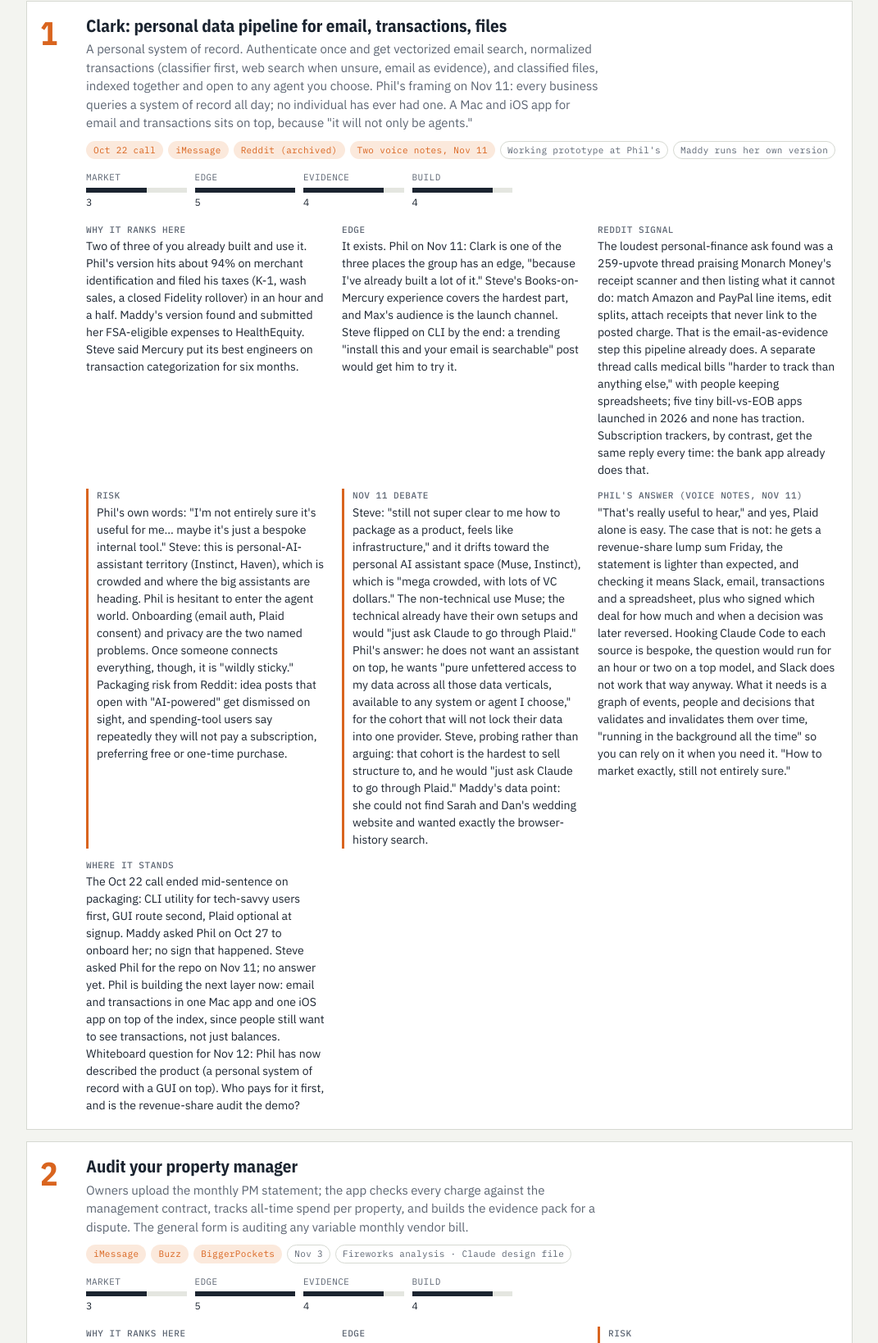
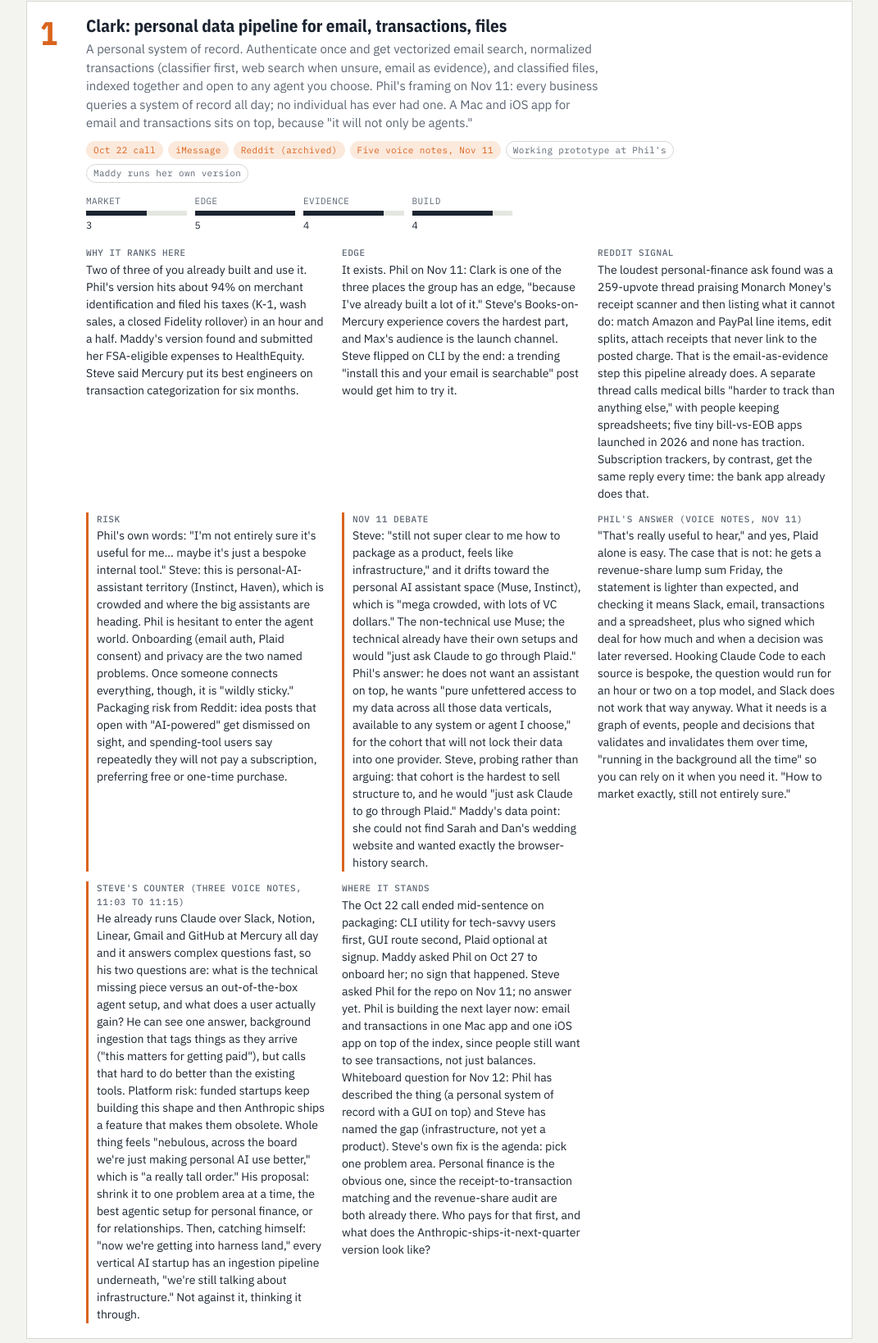
Before and after one commit to madelinekornack-afk/davenport-idea-board, a plain HTML site: page index.html in a window 1280 px wide. Shown: the part 1271-2909 px from the top of the page at 82% size, without its empty margins (104-1175 px from the left). Drawn offline with nearby package versions, Linux system fonts and the light colour scheme.

Commit message:
Clark: Steve's three Nov 11 voice notes (missing piece, platform risk, narrow to one area)
Co-Authored-By: Claude Fable 5.1 <noreply@anthropic.com>

```diff
--- a/index.html
+++ b/index.html
@@ -152,7 +152,7 @@ tbody tr:last-child td { border-bottom: 0; }
   <article class="card"><div class="n">1</div><div class="b">
     <h3>Clark: personal data pipeline for email, transactions, files</h3>
     <p class="pitch">A personal system of record. Authenticate once and get vectorized email search, normalized transactions (classifier first, web search when unsure, email as evidence), and classified files, indexed together and open to any agent you choose. Phil's framing on Nov 11: every business queries a system of record all day; no individual has ever had one. A Mac and iOS app for email and transactions sits on top, because "it will not only be agents."</p>
-    <div class="meta"><span class="chip src">Oct 22 call</span><span class="chip src">iMessage</span><span class="chip src">Reddit (archived)</span><span class="chip src">Two voice notes, Nov 11</span><span class="chip">Working prototype at Phil's</span><span class="chip">Maddy runs her own version</span></div>
+    <div class="meta"><span class="chip src">Oct 22 call</span><span class="chip src">iMessage</span><span class="chip src">Reddit (archived)</span><span class="chip src">Five voice notes, Nov 11</span><span class="chip">Working prototype at Phil's</span><span class="chip">Maddy runs her own version</span></div>
     <div class="scores">
       <div class="score"><label>Market</label><div class="track"><i style="width:60%"></i></div><div class="v">3</div></div>
       <div class="score"><label>Edge</label><div class="track"><i style="width:100%"></i></div><div class="v">5</div></div>
@@ -166,7 +166,8 @@ tbody tr:last-child td { border-bottom: 0; }
       <div class="risk"><b>Risk</b>Phil's own words: "I'm not entirely sure it's useful for me... maybe it's just a bespoke internal tool." Steve: this is personal-AI-assistant territory (Instinct, Haven), which is crowded and where the big assistants are heading. Phil is hesitant to enter the agent world. Onboarding (email auth, Plaid consent) and privacy are the two named problems. Once someone connects everything, though, it is "wildly sticky." Packaging risk from Reddit: idea posts that open with "AI-powered" get dismissed on sight, and spending-tool users say repeatedly they will not pay a subscription, preferring free or one-time purchase.</div>
       <div class="risk"><b>Nov 11 debate</b>Steve: "still not super clear to me how to package as a product, feels like infrastructure," and it drifts toward the personal AI assistant space (Muse, Instinct), which is "mega crowded, with lots of VC dollars." The non-technical use Muse; the technical already have their own setups and would "just ask Claude to go through Plaid." Phil's answer: he does not want an assistant on top, he wants "pure unfettered access to my data across all those data verticals, available to any system or agent I choose," for the cohort that will not lock their data into one provider. Steve, probing rather than arguing: that cohort is the hardest to sell structure to, and he would "just ask Claude to go through Plaid." Maddy's data point: she could not find Sarah and Dan's wedding website and wanted exactly the browser-history search.</div>
       <div><b>Phil's answer (voice notes, Nov 11)</b>"That's really useful to hear," and yes, Plaid alone is easy. The case that is not: he gets a revenue-share lump sum Friday, the statement is lighter than expected, and checking it means Slack, email, transactions and a spreadsheet, plus who signed which deal for how much and when a decision was later reversed. Hooking Claude Code to each source is bespoke, the question would run for an hour or two on a top model, and Slack does not work that way anyway. What it needs is a graph of events, people and decisions that validates and invalidates them over time, "running in the background all the time" so you can rely on it when you need it. "How to market exactly, still not entirely sure."</div>
-      <div><b>Where it stands</b>The Oct 22 call ended mid-sentence on packaging: CLI utility for tech-savvy users first, GUI route second, Plaid optional at signup. Maddy asked Phil on Oct 27 to onboard her; no sign that happened. Steve asked Phil for the repo on Nov 11; no answer yet. Phil is building the next layer now: email and transactions in one Mac app and one iOS app on top of the index, since people still want to see transactions, not just balances. Whiteboard question for Nov 12: Phil has now described the product (a personal system of record with a GUI on top). Who pays for it first, and is the revenue-share audit the demo?</div>
+      <div class="risk"><b>Steve's counter (three voice notes, 11:03 to 11:15)</b>He already runs Claude over Slack, Notion, Linear, Gmail and GitHub at Mercury all day and it answers complex questions fast, so his two questions are: what is the technical missing piece versus an out-of-the-box agent setup, and what does a user actually gain? He can see one answer, background ingestion that tags things as they arrive ("this matters for getting paid"), but calls that hard to do better than the existing tools. Platform risk: funded startups keep building this shape and then Anthropic ships a feature that makes them obsolete. Whole thing feels "nebulous, across the board we're just making personal AI use better," which is "a really tall order." His proposal: shrink it to one problem area at a time, the best agentic setup for personal finance, or for relationships. Then, catching himself: "now we're getting into harness land," every vertical AI startup has an ingestion pipeline underneath, "we're still talking about infrastructure." Not against it, thinking it through.</div>
+      <div><b>Where it stands</b>The Oct 22 call ended mid-sentence on packaging: CLI utility for tech-savvy users first, GUI route second, Plaid optional at signup. Maddy asked Phil on Oct 27 to onboard her; no sign that happened. Steve asked Phil for the repo on Nov 11; no answer yet. Phil is building the next layer now: email and transactions in one Mac app and one iOS app on top of the index, since people still want to see transactions, not just balances. Whiteboard question for Nov 12: Phil has described the thing (a personal system of record with a GUI on top) and Steve has named the gap (infrastructure, not yet a product). Steve's own fix is the agenda: pick one problem area. Personal finance is the obvious one, since the receipt-to-transaction matching and the revenue-share audit are both already there. Who pays for that first, and what does the Anthropic-ships-it-next-quarter version look like?</div>
     </div>
   </div></article>
 
```
